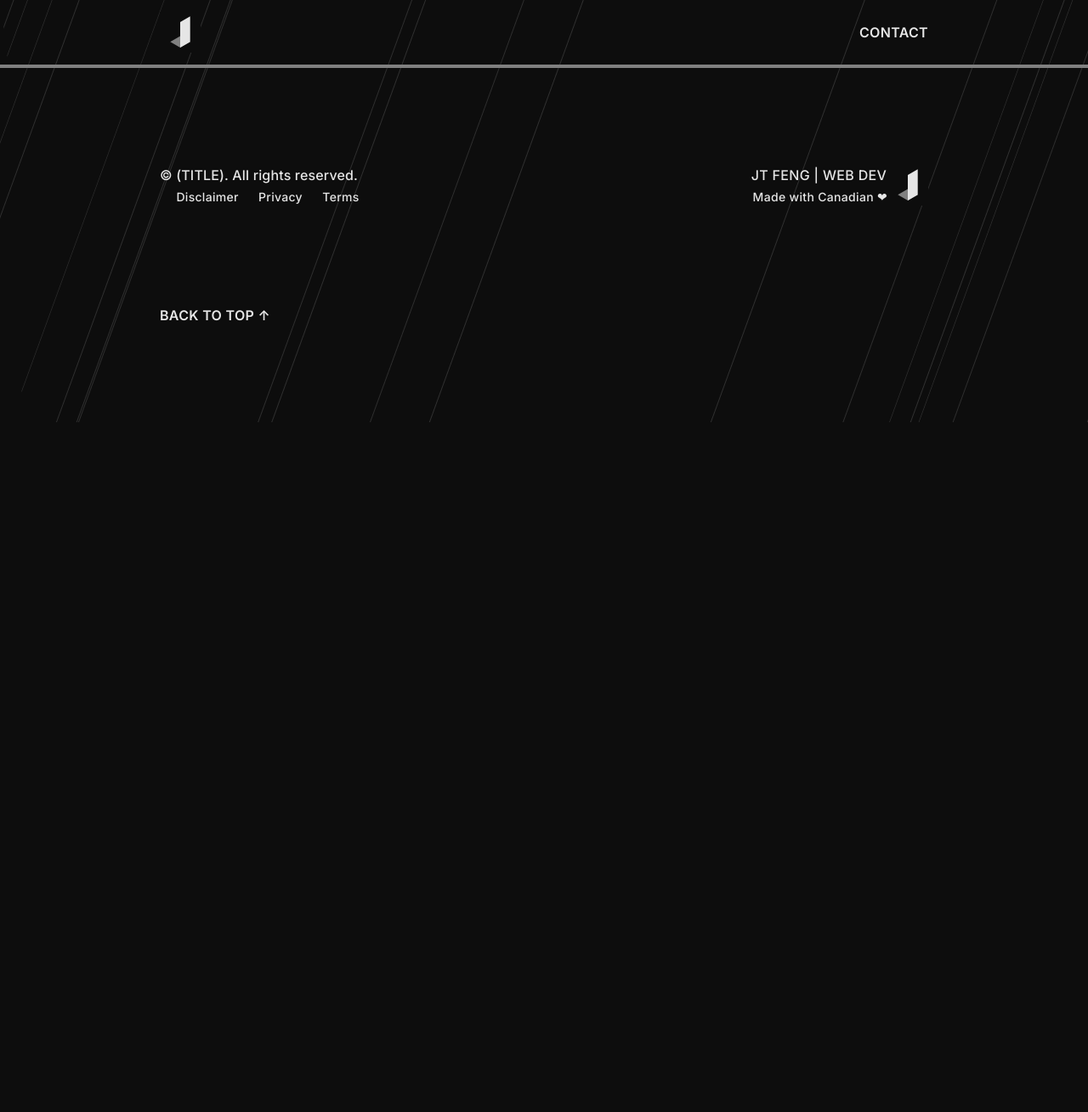
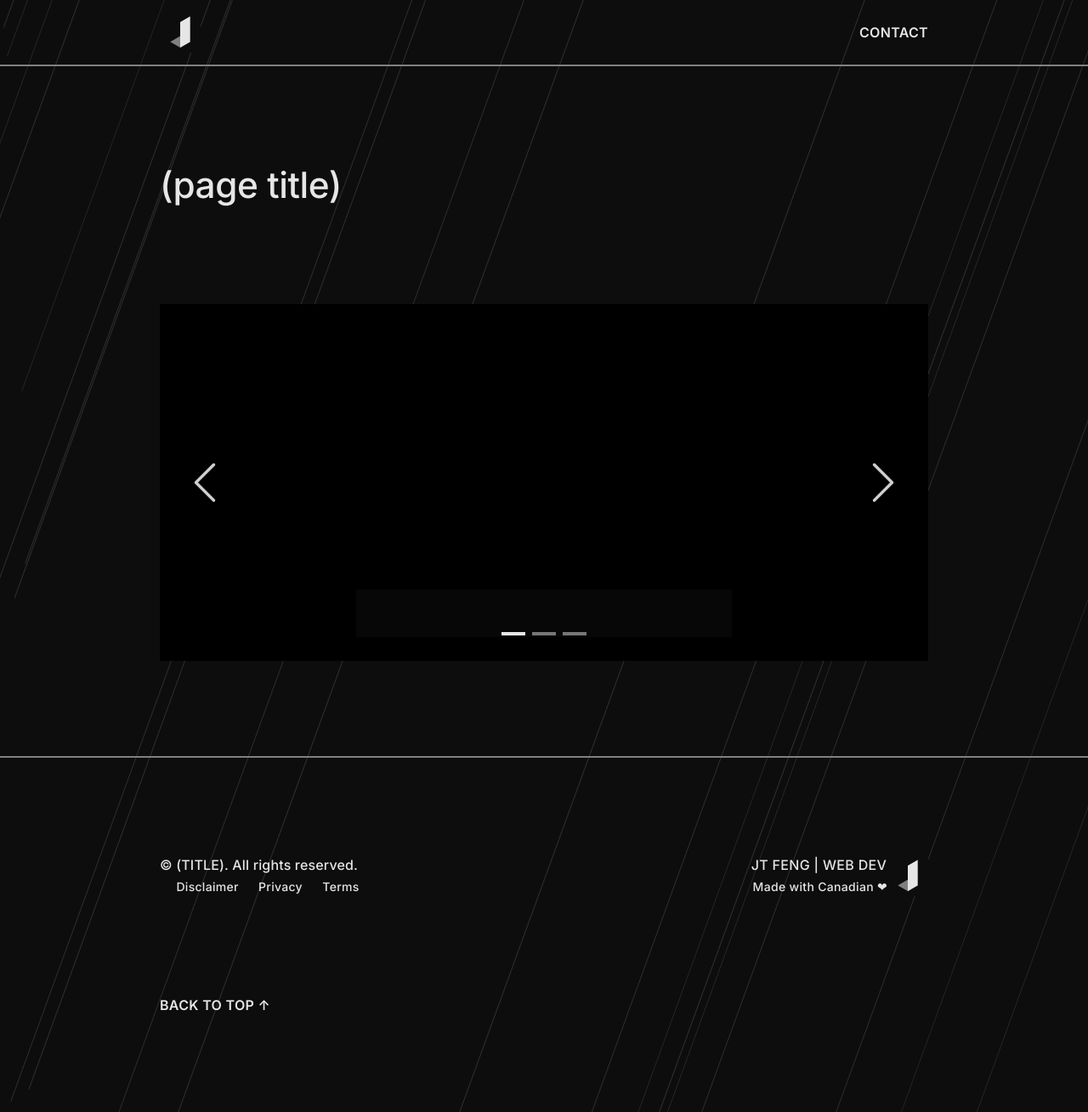
Before and after one commit to jingtianfeng/jekytrap, a Jekyll site: the page built from index.html, in a window 1280 px wide. Shown: the whole page at 85% size. Built offline with Jekyll 4.4.1, drawn with Linux system fonts in a browser that asks for light colours; before the commit the page ends 900 px from its top, so only the background shows below that.

Commit message:
IMPLEMENT index-header

```diff
--- /dev/null
+++ b/_includes/index-header.html
@@ -0,0 +1,10 @@
+<header id="index-header">
+    <div class="container py-7">
+        <h1 class="" style="max-width: 1204px;">
+            (page title)
+        </h1>
+        <div class="mt-7" style="max-width: 1204px;">
+            {% include styleguide-components-carousel.html %}
+        </div>
+    </div>
+</header>
--- a/index.html
+++ b/index.html
@@ -2,3 +2,5 @@
 layout: default
 title: Home
 ---
+
+{% include index-header.html %}
```
